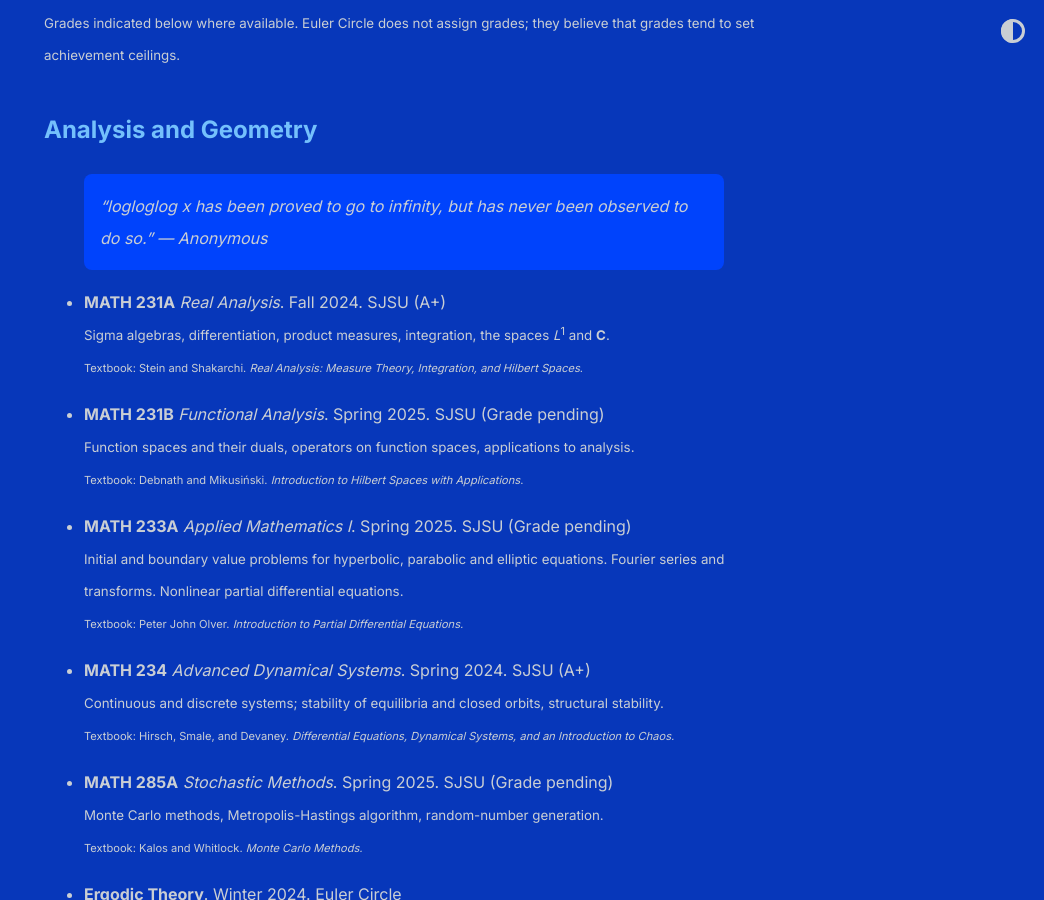
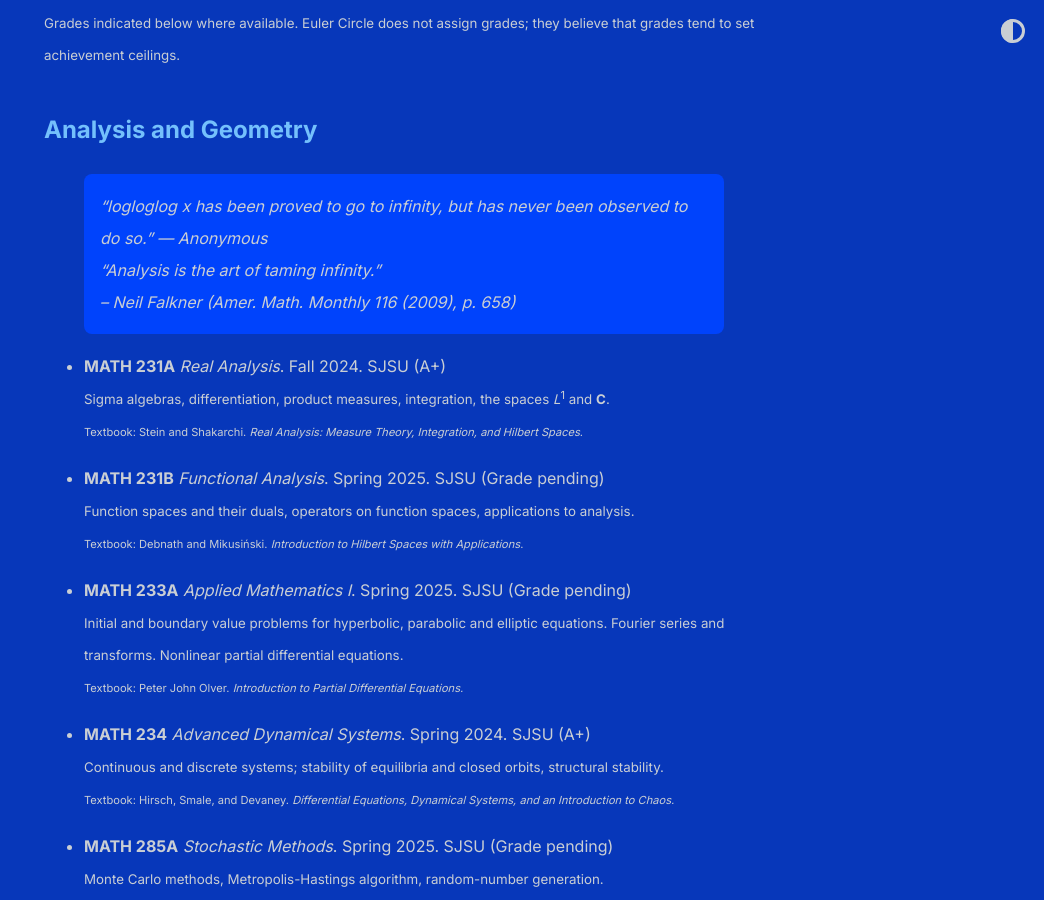
Before and after one commit to shihankanungo/shihankanungo.github.io, a Jekyll site: the page built from courses.md, in a window 1280 px wide and 900 px high, scrolled down 740 px. Shown: the whole window, without its empty margins (236-1280 px from the left). Built offline with Jekyll 4.4.1, drawn with Linux system fonts in a browser that asks for light colours.

Commit message:
Update courses.md

```diff
--- a/courses.md
+++ b/courses.md
@@ -12,7 +12,8 @@ I have undertaken advanced coursework at Euler Circle and at San José State Uni
 
 ## Analysis and Geometry
 
-> "logloglog x has been proved to go to infinity, but has never been observed to do so." --- Anonymous
+> "logloglog x has been proved to go to infinity, but has never been observed to do so." --- Anonymous <br>
+> "Analysis is the art of taming infinity." <br> -- Neil Falkner (Amer. Math. Monthly 116 (2009), p. 658)
 
 - **MATH 231A** *Real Analysis*. Fall 2024. SJSU (A+) <br>
   <small>Sigma algebras, differentiation, product measures, integration, the spaces *L*<sup>1</sup> and **C**.</small> <br>
```
